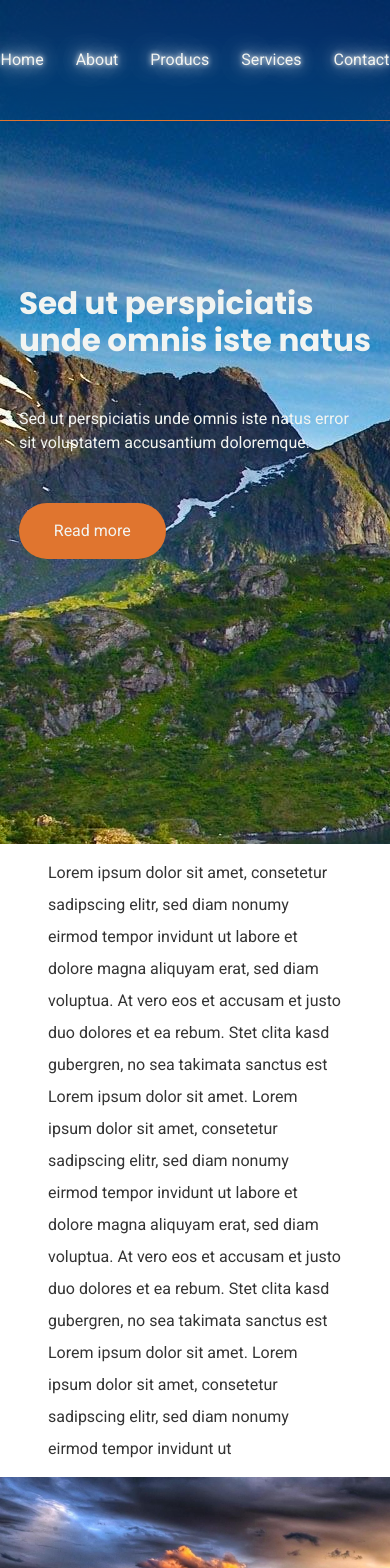
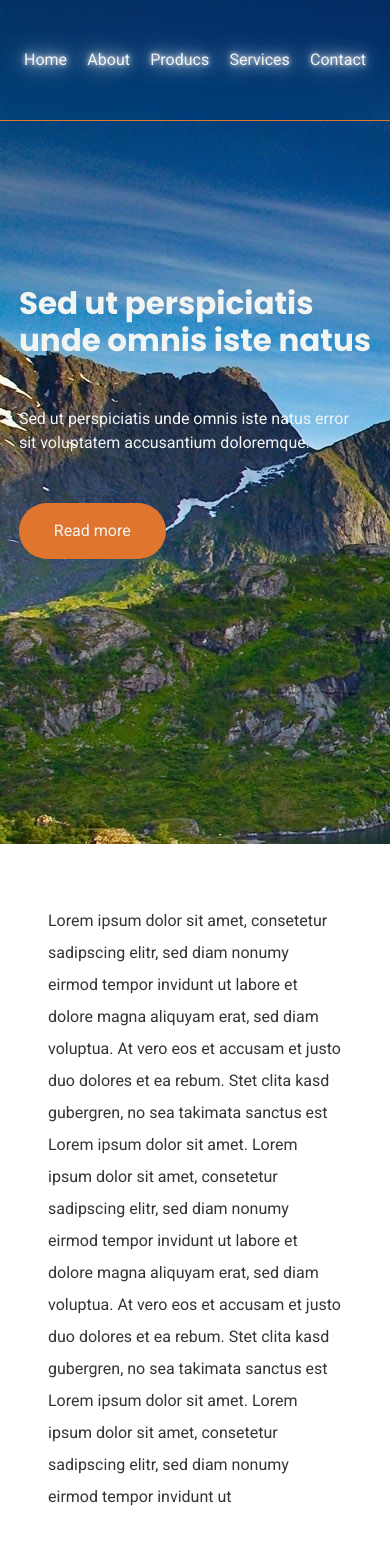
Before and after one commit to pablotejedor/pinhead, a React (Vite) app: page / in a window 390 px wide. Shown: the top 1568 px of the page. Built offline with nearby package versions, Linux system fonts and the light colour scheme.

Commit message:
mobile layout minor fixes

```diff
--- a/src/components/About.jsx
+++ b/src/components/About.jsx
@@ -6,7 +6,7 @@
 
      return (
           <div
-               className="d-flex flex-column justify-content-center align-items-center w-100 vh-75 p-5 position-relative"
+               className="d-flex flex-column justify-content-center align-items-center w-100 vh-75 p-5 my-5 position-relative"
                id="About"
           >
                {!mobileDesign && (
--- a/src/components/Header.jsx
+++ b/src/components/Header.jsx
@@ -46,13 +46,14 @@
                     )}
                     <div
                          className={`d-flex align-items-center ${
-                              mobileDesign && 'my-5 mx-2'
+                              mobileDesign &&
+                              'my-5 px-4 justify-content-between w-100'
                          }`}
                     >
                          {menuItems.map((item) => (
                               <span
                                    className={`fs-6 ${
-                                        mobileDesign ? 'mx-3' : 'mx-4'
+                                        mobileDesign ? '' : 'mx-4'
                                    } cursor-pointer text-shadow`}
                                    key={item.url}
                                    onClick={() => clickHandler(item.url)}
--- a/src/components/Services.jsx
+++ b/src/components/Services.jsx
@@ -9,9 +9,9 @@
           <div
                className={`d-flex w-100 ${
                     mobileDesign
-                         ? 'vh-60 justify-content-center'
-                         : 'vh-75 justify-content-end'
-               } position-relative`}
+                         ? 'justify-content-center'
+                         : 'justify-content-end'
+               } position-relative vh-75`}
                id="Services"
           >
                <div className="col-8 bg-gray-100 h-100"></div>
```
